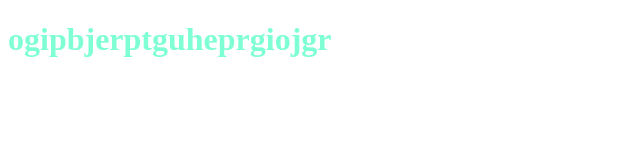
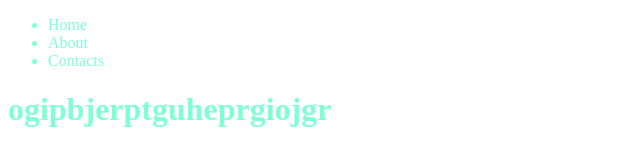
Before and after one commit to sardorsabitov5-code/bhdfgbhd, a plain HTML site: page index.html in a window 1280 px wide. Shown: the whole page, without its empty margins (0-640 px from the left). Drawn offline with Linux system fonts and the light colour scheme.

Commit message:
Initial project setup git push -u origin feature-navbar

```diff
--- a/index.html
+++ b/index.html
@@ -7,6 +7,13 @@
     <link rel="stylesheet" href="styles.css">
 </head>
 <body>
+    <nav>
+        <ul>
+            <li>Home</li>
+            <li>About</li>
+            <li>Contacts</li>
+        </ul>
+    </nav>
     <h1>ogipbjerptguheprgiojgr</h1>
 </body>
 </html>
```
